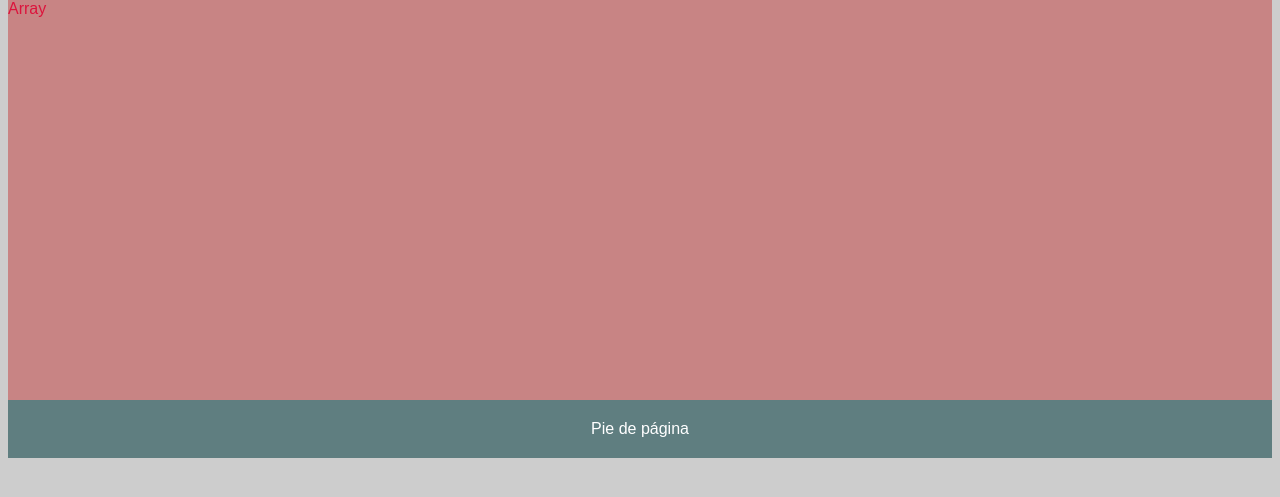
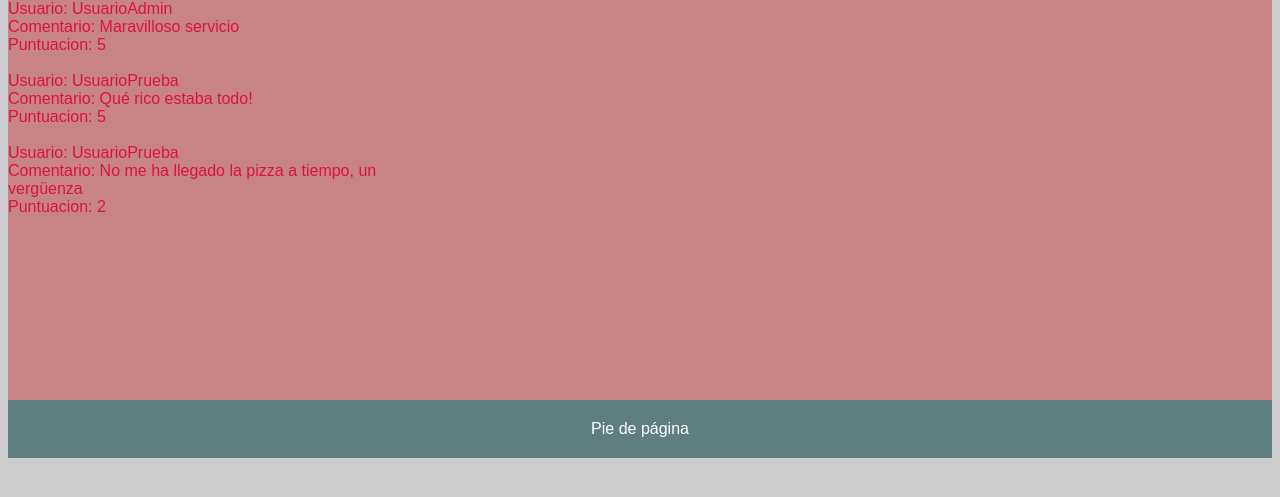
Before and after one commit to ASofrohan/AW-P3, a PHP site: the page made by reseñas.php in a window 1280 px wide. Shown: the part 168-665 px from the top of the page. Run offline with PHP 8.4, Linux system fonts and the light colour scheme; data comes from the database, SQL or seed files in the repository.

Commit message:
Add files via upload

```diff
--- a/includes/src/FormularioMensaje.php
+++ b/includes/src/FormularioMensaje.php
@@ -1,6 +1,7 @@
 <?php
 require_once __DIR__.'/Form.php';
 require_once __DIR__.'/Mensaje.php';
+require_once __DIR__.'/Usuario.php';
 
 class FormularioMensaje extends Form
 {
@@ -10,20 +11,21 @@ class FormularioMensaje extends Form
 
     protected function generaCamposFormulario($datos, $errores = array())
     {
-        $nombreUsuario = $datos['nombreUsuario'] ?? '';
-        $comentario = $datos['comentario'] ?? '';
+        $comentario = $datos['mensaje'] ?? '';
 
         // Se generan los mensajes de error si existen.
         $htmlErroresGlobales = self::generaListaErroresGlobales($errores);
         $errorComentario = self::createMensajeError($errores, 'comentario', 'span', array('class' => 'error'));
-        $errorPuntuacion = self::createMensajeError($errores, 'puntuacion', 'span', array('class' => 'error'));
         $htmlErroresGlobales = self::generaListaErroresGlobales($errores);
 
         $html = <<<EOF
             <fieldset>
                 $htmlErroresGlobales
                 <div class="grupo-control">
-                <label>Mensaje:</label><textarea name='mensaje'></textarea>
+                <label>Mensaje:
+                <br>
+                <textarea name='mensaje'></textarea>$errorComentario
+                <br>
                 </div>
                 <div class="grupo-control">
                 <label>Estrellas:</label>
@@ -34,8 +36,9 @@ class FormularioMensaje extends Form
                   <option value="4">****</option>
                   <option value="5" selected>*****</option>
                 </select>
-                </div>$errorPuntuacion
-                <div class="grupo-control"><button type="submit" name="Enviar">Enviar</button></div>
+                </div>
+                <div class="grupo-control"><button type="submit" name="Enviar">Enviar</button>
+                </div>
             </fieldset>
         EOF;
         return $html;
@@ -46,27 +49,34 @@ class FormularioMensaje extends Form
     {
         $result = array();
 
+        $user = $_SESSION['correo'];
+        $puntuacion = $datos['estrellas'] ?? null;
+
+        $mensaje = $datos['mensaje'] ?? null;
         if ( empty($mensaje)) {
-            $result['mensaje'] = "El mensaje no puede estar vacio.";
+            $result['comentario'] = "El mensaje no puede estar vacio.";
         }
 
 
-        $puntuacion = $datos['estrellas'] ?? null;
 
         if (count($result) === 0) {
             $mensaje = Mensaje::crea($user,$mensaje,$puntuacion);
-            //if ( ! $user ) {
-            //    $result[] = "El usuario ya existe";
-           // } else {
-                //$_SESSION['login'] = true;
-               // $_SESSION['nombre'] = $nombre;
-                $result = 'reseñas.php';
+            $result = 'reseñas.php';
         }
         return $result;
     }
 
     public function mostrarForo(){
-        return Mensaje::mostrarForo();
+        $foro=Mensaje::mostrarForo();
+        $foroToString="";
+        foreach ($foro as $val) {
+            $correo=$val->getUser();
+            $user = Usuario::buscaUsuario($correo);
+            $foroToString=$foroToString . "Usuario: " . $user->getNombre() .
+            $user->getApellidos() . "<br>Comentario: " . $val->getComentario() .
+            "<br>Puntuacion: " . $val->getPuntuacion() . "<br><br>";
+        }
+        return $foroToString;
     }
 
 }
```
